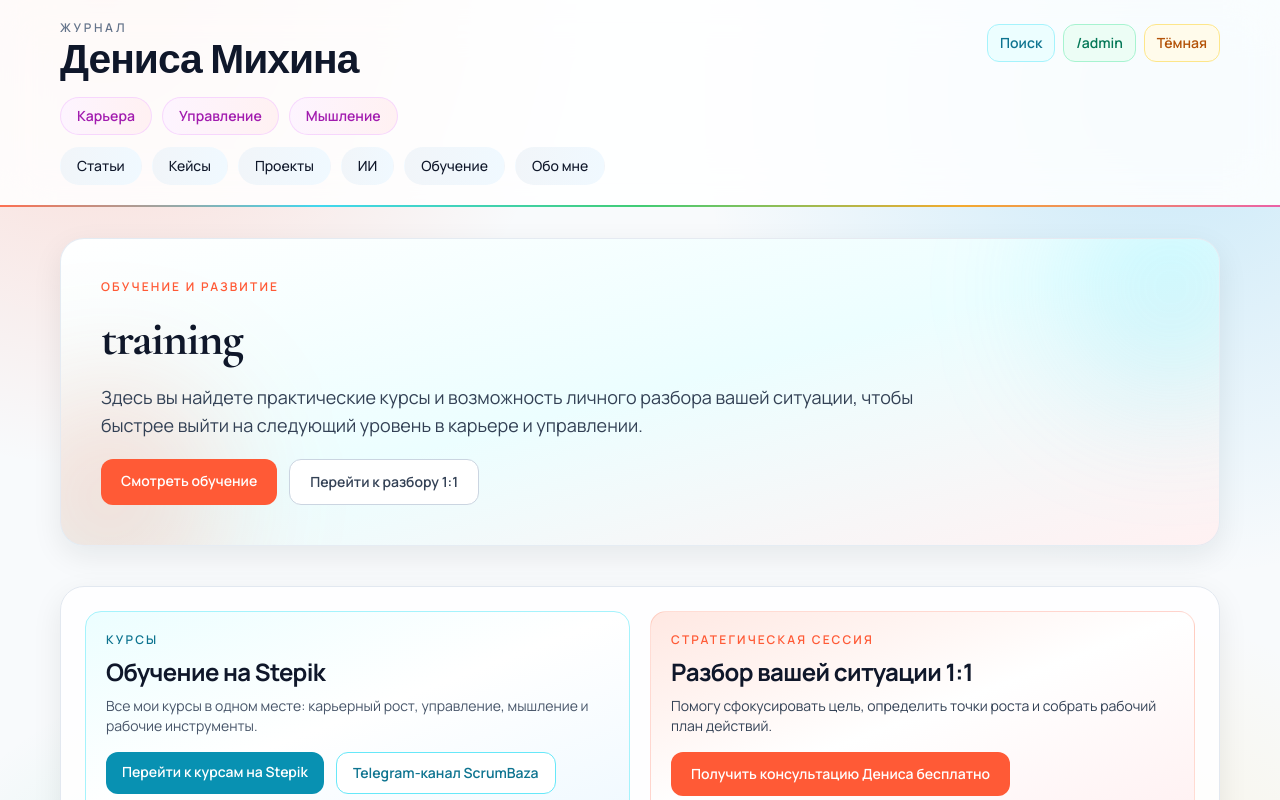
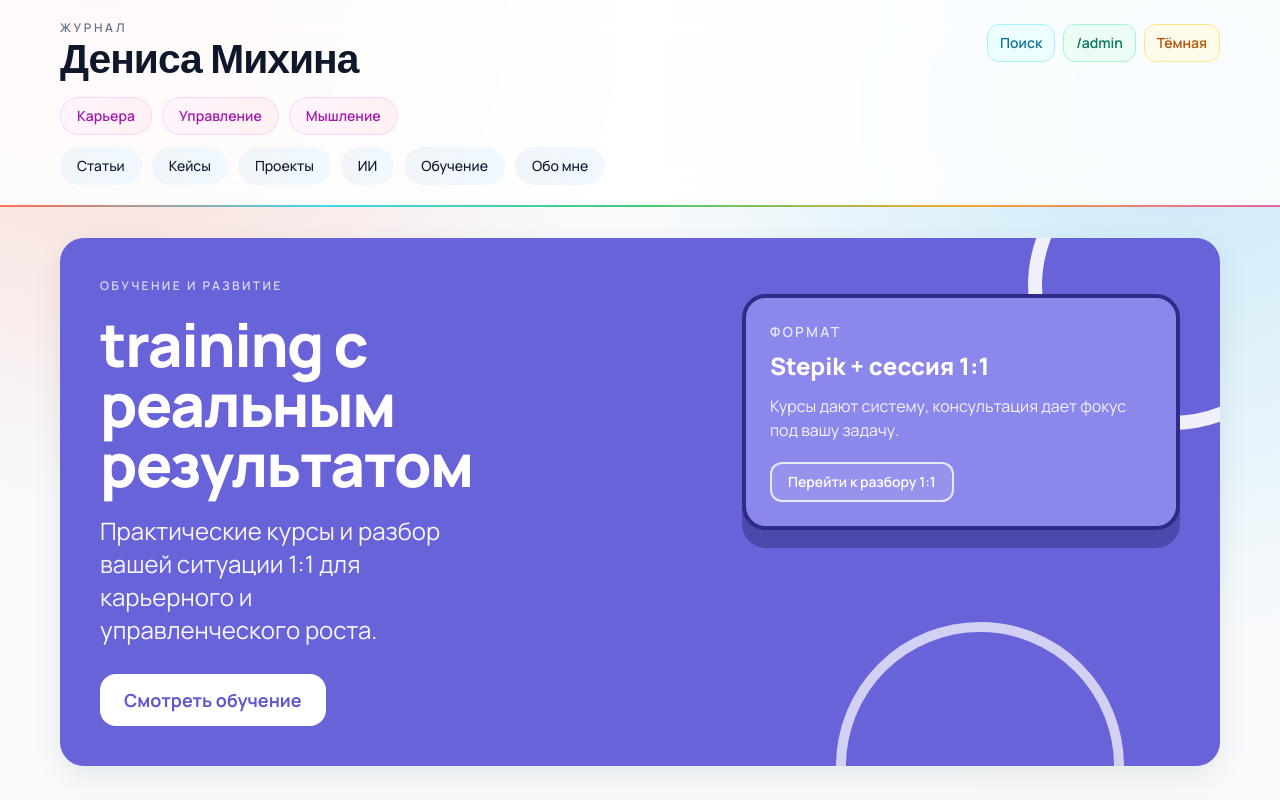
Before and after one commit to digitalmikhin-code/denis-journal, a Next.js app: page /training in a window 1280 px wide. Shown: the top 800 px of the page. Built offline with nearby package versions, Linux system fonts and the light colour scheme; no server answers.

Commit message:
Restyle training hero banner to purple promo layout

```diff
--- a/app/training/page.tsx
+++ b/app/training/page.tsx
@@ -15,31 +15,39 @@ export default function TrainingPage(): JSX.Element {
 
   return (
     <div className="space-y-10">
-      <section className="relative overflow-hidden rounded-3xl border border-slate-200/80 bg-gradient-to-br from-white via-cyan-50 to-rose-50 p-8 shadow-soft dark:border-slate-800 dark:from-slate-900 dark:via-cyan-950/30 dark:to-rose-950/20 md:p-10">
-        <div className="pointer-events-none absolute -right-16 -top-16 h-56 w-56 rounded-full bg-cyan-300/25 blur-3xl" />
-        <div className="pointer-events-none absolute -bottom-16 -left-16 h-56 w-56 rounded-full bg-brand/20 blur-3xl" />
-        <div className="relative space-y-5">
-          <p className="text-xs font-semibold uppercase tracking-[0.18em] text-brand">Обучение и развитие</p>
-          <h1 className="serif-display max-w-[16ch] text-4xl font-bold leading-tight tracking-tight md:text-5xl">
-            {page.title}
+      <section className="relative overflow-hidden rounded-3xl bg-[#6863d8] p-8 text-white shadow-soft md:p-10">
+        <div className="pointer-events-none absolute -right-24 -top-24 h-72 w-72 rounded-full border-[14px] border-white/90" />
+        <div className="pointer-events-none absolute -bottom-36 right-24 h-72 w-72 rounded-full border-[10px] border-white/70" />
+        <div className="relative grid gap-8 md:grid-cols-[1.05fr_0.95fr] md:items-center">
+          <div className="space-y-5">
+            <p className="text-xs font-semibold uppercase tracking-[0.2em] text-white/75">Обучение и развитие</p>
+            <h1 className="max-w-[14ch] text-5xl font-extrabold leading-tight tracking-tight md:text-6xl">
+              {page.title} с реальным результатом
             </h1>
-          <p className="max-w-reading text-lg text-slate-700 dark:text-slate-300">
-            Здесь вы найдете практические курсы и возможность личного разбора вашей ситуации, чтобы
-            быстрее выйти на следующий уровень в карьере и управлении.
+            <p className="max-w-[24ch] text-2xl leading-snug text-white/95">
+              Практические курсы и разбор вашей ситуации 1:1 для карьерного и управленческого роста.
             </p>
-          <div className="flex flex-wrap gap-3">
+            <div className="flex flex-wrap gap-3 pt-2">
               <Link
                 href="#courses"
-              className="rounded-xl bg-brand px-5 py-3 text-sm font-semibold text-white transition hover:bg-brand-dark"
+                className="rounded-2xl bg-white px-6 py-3 text-lg font-bold text-[#5f59cf] transition hover:bg-slate-100"
               >
                 Смотреть обучение
               </Link>
+            </div>
+          </div>
+          <div className="relative hidden h-full min-h-[260px] md:block">
+            <div className="absolute right-0 top-4 w-[88%] rounded-3xl border-4 border-[#2f2b86] bg-[#8c87ea] p-6 shadow-[0_18px_0_0_rgba(25,22,91,0.35)]">
+              <p className="text-sm font-semibold uppercase tracking-[0.16em] text-white/80">Формат</p>
+              <p className="mt-2 text-2xl font-extrabold">Stepik + сессия 1:1</p>
+              <p className="mt-3 text-base text-white/90">Курсы дают систему, консультация дает фокус под вашу задачу.</p>
               <Link
                 href="#session"
-              className="rounded-xl border border-slate-300 bg-white px-5 py-3 text-sm font-semibold text-slate-700 transition hover:border-brand hover:text-brand dark:border-slate-700 dark:bg-slate-900 dark:text-slate-200"
+                className="mt-5 inline-flex rounded-xl border-2 border-white/80 bg-white/10 px-4 py-2 text-sm font-semibold text-white transition hover:bg-white/20"
               >
                 Перейти к разбору 1:1
               </Link>
+            </div>
           </div>
         </div>
       </section>
```
Lines whose indentation alone changed are shown as unchanged.
